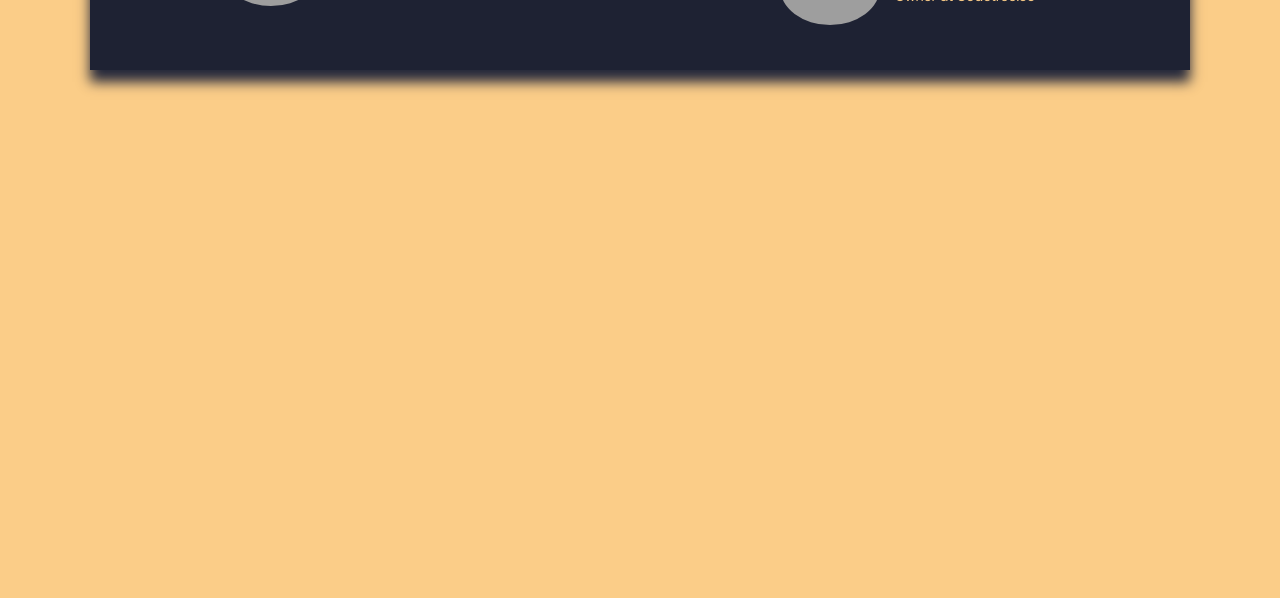
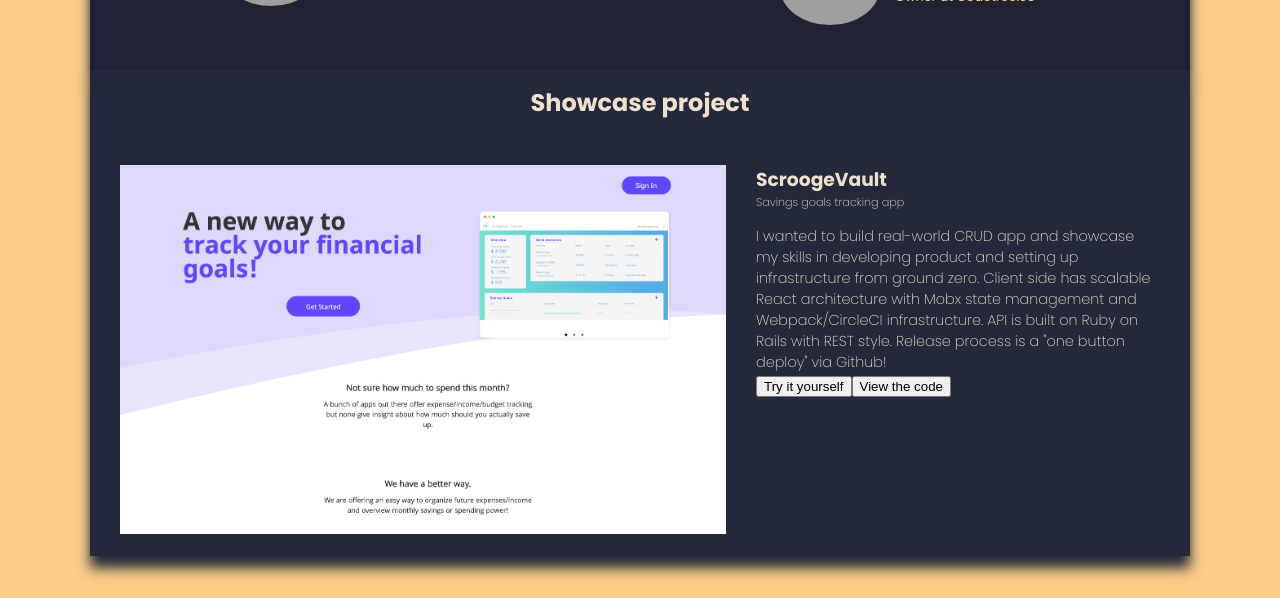
Before and after one commit to smikulic/portfolio, a React (Create React App) app: page / in a window 1280 px wide. Shown: the part 688-1286 px from the top of the page. Before the commit the page ends 845 px from the top, so only its background shows below. Built offline with nearby package versions, Linux system fonts and the light colour scheme; grey boxes are pictures that could not be loaded.

Commit message:
Add project section

```diff
--- a/src/App.css
+++ b/src/App.css
@@ -39,8 +39,9 @@
   display: flex;
   flex-direction: column;
   margin: 0 auto;
+  padding-top: 45px;
+  padding-bottom: 45px;
   max-width: 1100px;
-  margin-top: 45px;
 }
 .section {
   display: flex;
@@ -131,3 +132,39 @@
   letter-spacing: 1px;
   line-height: 1.3;
 }
+
+/* Section showcase */
+.section-showcase {
+  display: flex;
+  flex-direction: column;
+}
+.section-showcase h2 {
+  text-align: center;
+}
+.section-showcase .project {
+  display: flex;
+  margin-top: 45px;
+}
+.section-showcase .project-image,
+.section-showcase .project-description {
+  width: 60%;
+  padding: 0 15px;
+}
+.section-showcase .project-image img {
+  width: 100%;
+}
+.section-showcase .project-description {
+  width: 40%;
+  display: flex;
+  flex-direction: column;
+}
+
+.section-showcase .project-description p {
+  font-weight: 200;
+  font-size: 0.9rem;
+}
+
+.section-showcase .project-description .quick-description {
+  font-size: 0.7rem;
+  margin-bottom: 15px;
+}
--- a/src/App.js
+++ b/src/App.js
@@ -1,5 +1,5 @@
 import React from 'react';
-// import logo from './logo.svg';
+import scroogevaultShowcase from './images/scroogevault-showcase.png';
 import './App.css';
 
 // EBDE37
@@ -84,6 +84,30 @@
           </div>
         </div>
 
+        <div id="showcase" className="section section-showcase">
+          <h2>Showcase project</h2>
+          <div className="project">
+            <a className="project-image" href="https://www.scroogevault.co/" target="_blank" rel="noopener noreferrer">
+              <img src={scroogevaultShowcase} alt="ScroogeVault" />
+              {/* <img src="http://scroogevault.co/static/c05a002351f60a9ad6203c9f6c62b695.png" alt="ScroogeVault" /> */}
+            </a>
+            <div className="project-description">
+              <h3>ScroogeVault</h3>
+              <p className="quick-description">Savings goals tracking app</p>
+              <p>
+                I wanted to build real-world CRUD app and showcase my skills in developing product and setting up infrastructure from ground zero.
+                Client side has scalable React architecture with Mobx state management and Webpack/CircleCI infrastructure. API is built on Ruby on Rails with
+                REST style. Release process is a "one button deploy" via Github!
+
+              </p>
+              <div>
+                <button>Try it yourself</button>
+                <button>View the code</button>
+              </div>
+            </div>
+          </div>
+        </div>
+
       </main>
       {/* <header className="App-header">
         <img src={logo} className="App-logo" alt="logo" />
```
Also changed, not shown: package.json (+7 -1 lines), src/images/scroogevault-showcase.png (added), 1 other file (tests, documents, lock files or other folders).
